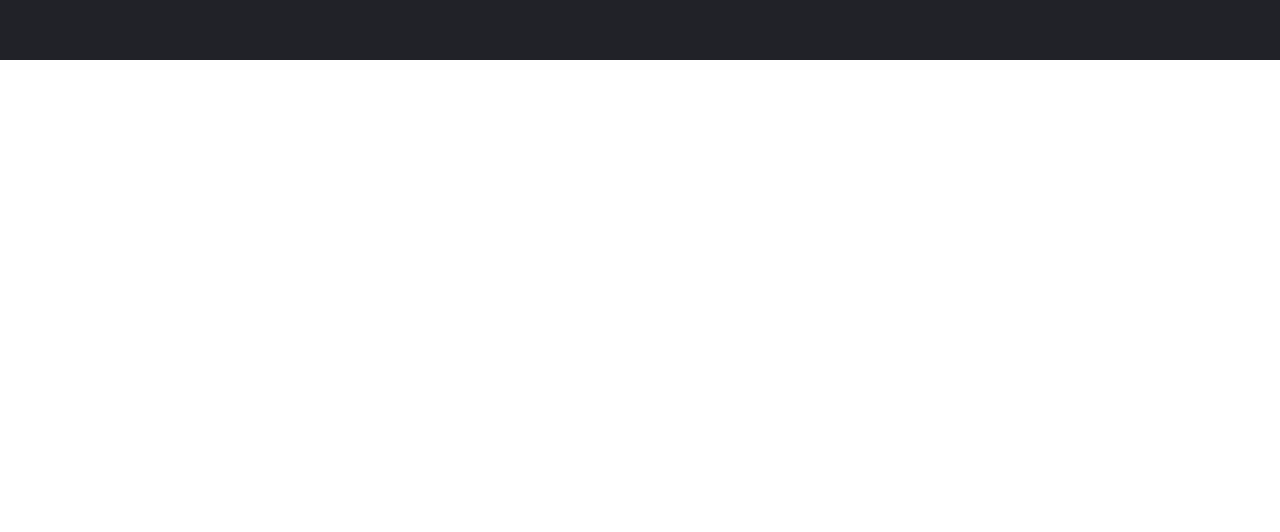
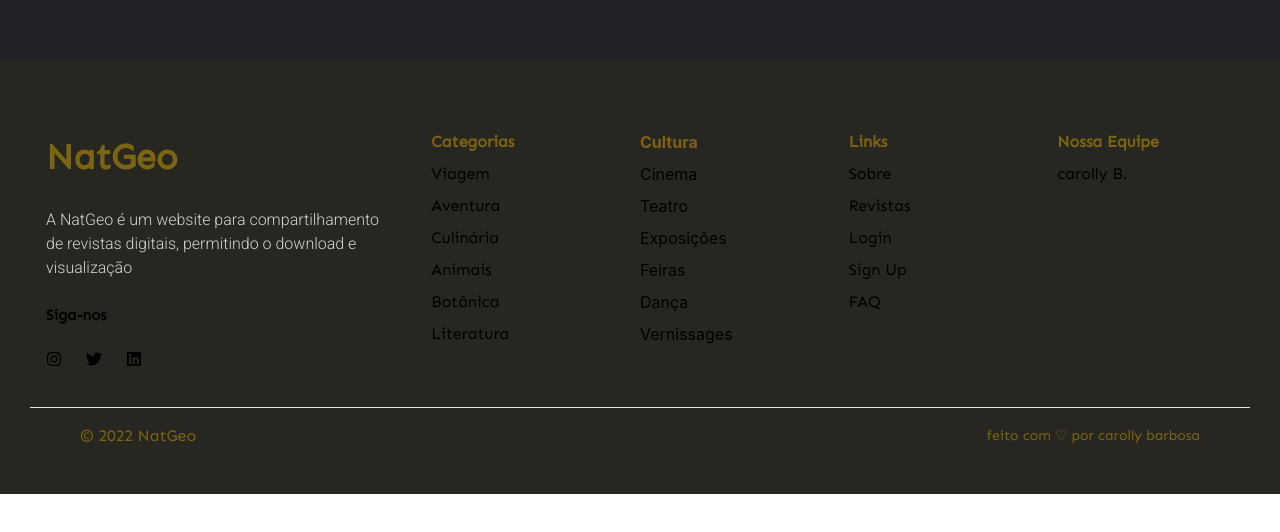
Before and after one commit to carollyb/natgeo-front, a Next.js app: page /catalog in a window 1280 px wide. Shown: the part 220-752 px from the top of the page. Built offline with nearby package versions, Linux system fonts and the light colour scheme; no server answers.

Commit message:
:sparkles: adds footer

```diff
--- a/package.json
+++ b/package.json
@@ -22,6 +22,7 @@
     "phosphor-react": "^1.4.1",
     "react": "^18.0.0",
     "react-dom": "^18.0.0",
+    "react-icons": "^4.4.0",
     "react-pdf": "^5.7.2",
     "zustand": "^4.1.1"
   },
--- a/src/components/IssueCard/IssueCard.tsx
+++ b/src/components/IssueCard/IssueCard.tsx
@@ -33,8 +33,8 @@ function IssueCard({number, date, cover, file, language, topics}: TCardProps) {
       borderColor={'mustard'}
       borderRadius={'20px'}
       _hover={{
-            h: '499px',
-            boxShadow: 'lg'
+        h: '499px',
+        boxShadow: 'lg'
       }}
       onMouseEnter={() => setMouseOver(true)}
       onMouseLeave={() => setMouseOver(false)}
--- a/src/pages/_app.tsx
+++ b/src/pages/_app.tsx
@@ -2,12 +2,14 @@ import type { AppProps } from "next/app";
 import { ChakraProvider } from "@chakra-ui/react";
 import theme from "../config/theme";
 import GlobalProvider from "../context/GlobalProvider";
+import FooterComponent from "../partials/Footer/Footer";
 
 function MyApp({ Component, pageProps }: AppProps,) {
     return (
         <GlobalProvider>
             <ChakraProvider theme={theme}>
                 <Component {...pageProps} />
+                <FooterComponent />
             </ChakraProvider>
         </GlobalProvider>
     );
--- /dev/null
+++ b/src/partials/Footer/Footer.tsx
@@ -0,0 +1,170 @@
+import { Box, Container, Stack, Text, Link, SimpleGrid } from '@chakra-ui/react'
+import { FaInstagram, FaTwitter, FaLinkedin } from 'react-icons/fa'
+
+const footerContent = [
+  {
+    title: 'Viagem'
+  },
+  {
+    title: 'Aventura'
+  },
+  {
+    title: 'Culinária'
+  },
+  {
+    title: 'Animais'
+  },
+  {
+    title: 'Botânica'
+  },
+  {
+    title: 'Literatura'
+  },
+]
+
+const footerContentGenres = [
+  {
+    title: 'Cinema'
+  },
+  {
+    title: 'Teatro'
+  },
+  {
+    title: 'Exposições'
+  },
+  {
+    title: 'Feiras'
+  },
+  {
+    title: 'Dança'
+  },
+  {
+    title: 'Vernissages'
+  },
+]
+
+
+function FooterComponent() {
+  return (
+    <>
+      <Box
+        p={{md: '30px'}}
+        bg={'darkBrown'}
+        >
+          <Container as={Stack} maxW={'6x1'} py={10} color={'black'}>
+            <SimpleGrid
+              templateColumns={{ sm: '1fr 1fr', md: '2fr 1fr 1fr 1fr 1fr' }}
+              spacing={8}>
+              <Stack spacing={6}>
+                <Box>
+                  <Text
+                    fontFamily={'Sen'}
+                    color={'mustard'}
+                    fontSize={'36px'}
+                    fontWeight={'bold'}>NatGeo</Text>
+                </Box>
+                <Box>
+                  <Text
+                    fontFamily={'Roboto'}
+                    color={'lightgray'}
+                  >
+                    A NatGeo é um website para compartilhamento de revistas digitais, permitindo o download e visualização
+                  </Text>
+                  </Box>
+                  <Text
+                    fontFamily={'Sen'}
+                    fontSize={'15px'}
+                    fontWeight={'bold'}>
+                      Siga-nos
+                  </Text>
+                  <Stack
+                    direction={'row'}
+                    spacing={6}>
+                    <Link href='#'>
+                      <FaInstagram />
+                                </Link>
+                                <Link href='#'>
+                                    <FaTwitter />
+                                </Link>
+                                <Link href='#'>
+                                    <FaLinkedin />
+                                </Link>
+                            </Stack>
+                        </Stack>
+                        <Stack
+                          align={'flex-start'}
+                          fontFamily={'sen'}>
+                          <Text
+                            fontWeight={'bold'}
+                            color={'mustard'}
+                            >Categorias</Text>
+                              {footerContent && footerContent.map((item, key) => (
+                                <Link
+                                key={key}
+                                >{item.title}</Link>
+                              ))}
+                        </Stack>
+                        <Stack
+                          align={'flex-start'}>
+                          <Text
+                            fontWeight={'bold'}
+                            color={'mustard'}
+                            >Cultura</Text>
+                            {footerContentGenres && footerContentGenres.map((item, key) => (
+                              <Link
+                              key={key}
+                              >
+                              {item.title}
+                              </Link>
+                            ))}
+                        </Stack>
+                        <Stack
+                          align={'flex-start'}
+                          fontFamily={'sen'}>
+                          <Text
+                            fontWeight={'bold'}
+                            color={'mustard'}
+                            >Links</Text>
+                          <Link href={'/'}>Sobre</Link>
+                          <Link href={'/book'}>Revistas</Link>
+                          <Link href={'/login'}>Login</Link>
+                          <Link href={'/signup'}>Sign Up</Link>
+                          <Link href={'#'}>FAQ</Link>
+                        </Stack>
+                        <Stack
+                          align={'flex-start'}
+                          fontFamily={'sen'}>
+                          <Text
+                            fontWeight={'bold'}
+                            color={'mustard'}
+                            >Nossa Equipe</Text>
+                          <Link href={'https://www.linkedin.com/in/carollybarbosa/'}>carolly B.</Link>
+                        </Stack>
+                    </SimpleGrid>
+                </Container>
+                <hr />
+                <Container
+                  as={Stack}
+                  maxW={'6xl'}
+                  py={4}
+                  direction={{ base: 'column', md: 'row' }}
+                  spacing={4}
+                  justify={{ base: 'center', md: 'space-between' }}
+                  align={{ base: 'center', md: 'center' }}
+                  color={'mustard'}
+                  fontFamily={'sen'}>
+                    <Text>© 2022 NatGeo</Text>
+                    <Stack direction={'row'} spacing={6}>
+                        <Text
+                          fontSize={'sm'}
+                          flexDirection='unset'>
+                          feito com ♡ por carolly barbosa
+                        </Text>
+                    </Stack>
+                </Container>
+            </Box>
+        </>
+    );
+}
+
+export default FooterComponent;
```
Also changed, not shown: 1 other file (tests, documents, lock files or other folders).
